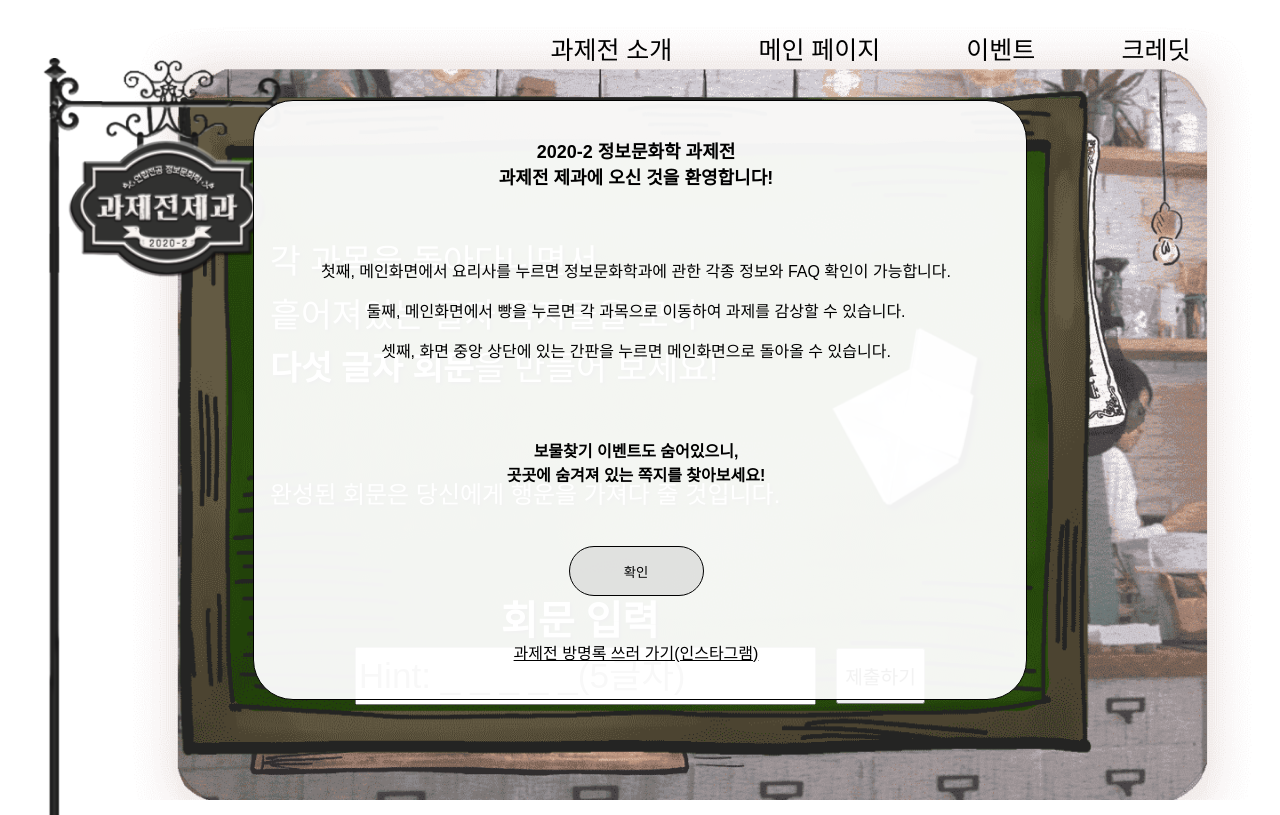
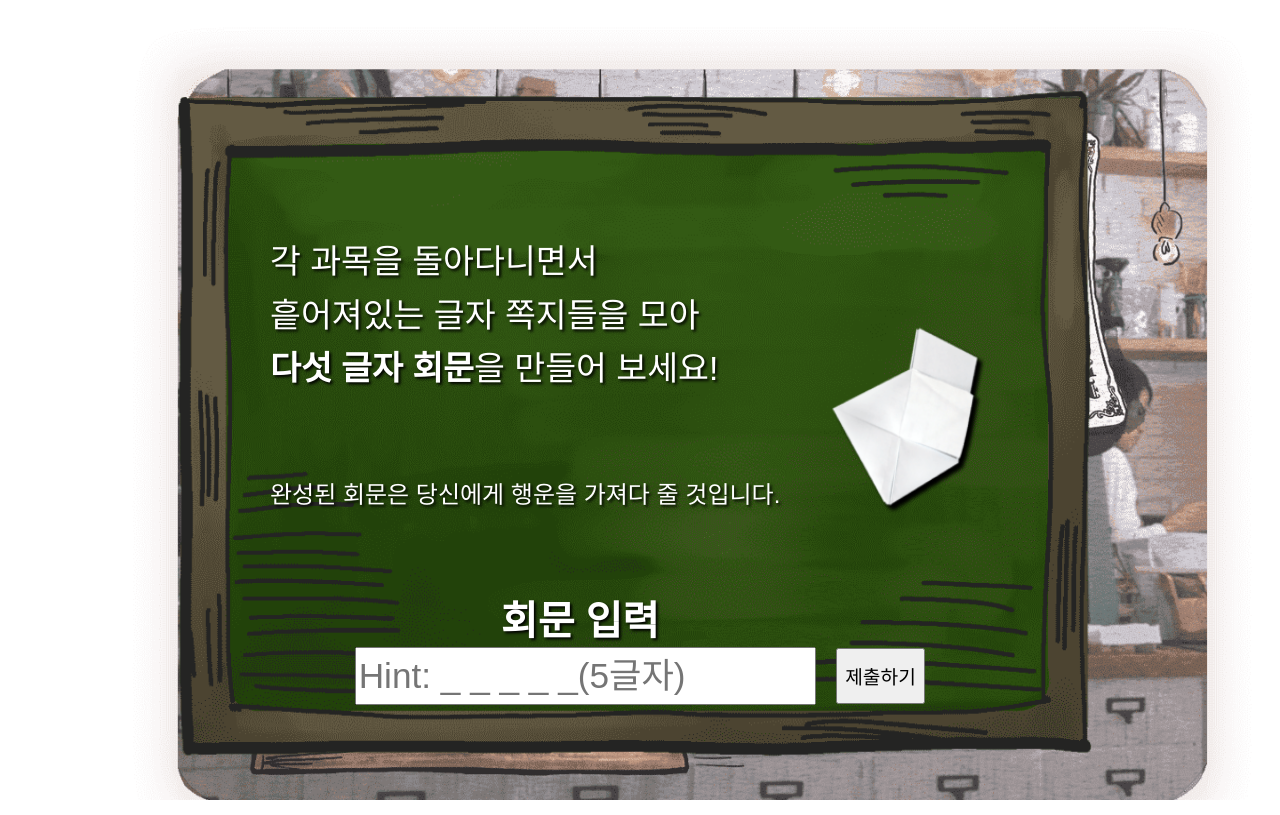
Before and after one commit to isc-exhibition/exhibition-web, a React (Create React App) app: page /event in a window 1280 px wide. Built offline with nearby package versions, Linux system fonts and the light colour scheme.

Commit message:
:art: fix scroll

```diff
--- a/src/pages/EventPage/EventPage.module.scss
+++ b/src/pages/EventPage/EventPage.module.scss
@@ -4,6 +4,7 @@
     position: absolute;
     top:0%;
 
+    overflow: hidden;
     display: flex;
     flex-direction: column;
     justify-content: space-around;
@@ -20,7 +21,7 @@
 
 
 .TextContainer{
-    height: 35vh;
+    height: 40vh;
     width: 100vw;
     text-align: center;
     margin-top: 50px;
@@ -62,7 +63,6 @@ text-shadow: 2px 2px 3px black;
     background-repeat: no-repeat;
     background-position: center;
     margin :0;
-
 
     display: flex;
     flex-direction: column;
--- a/src/pages/EventPage/EventPage.tsx
+++ b/src/pages/EventPage/EventPage.tsx
@@ -1,12 +1,10 @@
 import React from 'react';
 import styles from './EventPage.module.scss';
-import Navbar from '../../components/Navbar/Navbar';
 import UseMediaQuery from '../../customHooks/UseMediaQuery';
 import EventLetter from './assets/EventLetter.png';
 import BackgroundImage from '../../components/BackgroundImage/BackgroundImage';
 import MobilebackgroundImage from '../../assets/background/mobile_background.png';
 import DesktopbackgroundImage from '../../assets/background/desktop_background.png';
-import LogoButton from '../../components/LogoButton/LogoButton';
 
 let event;
 
@@ -81,10 +79,7 @@ function EventPage() {
       <BackgroundImage backgroundImageUrl={isDeviceHeightHighAsIphone8Plus
         ? MobilebackgroundImage : DesktopbackgroundImage}
       />
-
       {event}
-      <LogoButton />
-      <Navbar />
     </>
   );
 }
```
